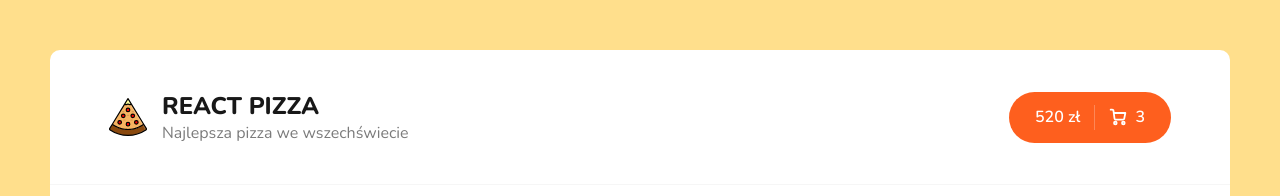
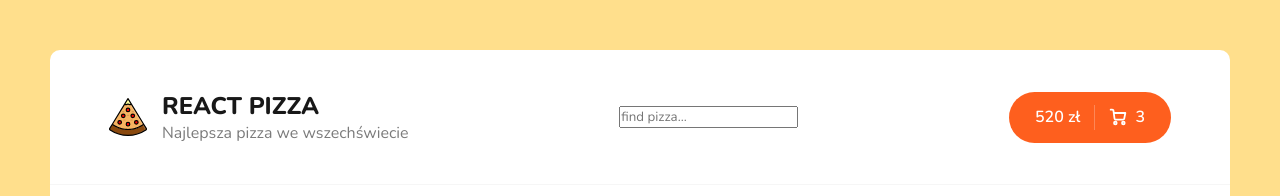
Before and after one commit to Laytep/Pizza-Store, a React (Create React App) app: page / in a window 1280 px wide. Shown: the top 196 px of the page. Built offline with nearby package versions, Linux system fonts and the light colour scheme; no server answers.

Commit message:
Add search module

```diff
--- a/src/components/Header.jsx
+++ b/src/components/Header.jsx
@@ -1,5 +1,6 @@
 import { Link } from 'react-router-dom';
 import logoSvg from '../assets/img/pizza-logo.svg';
+import Search from './SearchBlock';
 
 function Header() {
   return (
@@ -14,6 +15,7 @@ function Header() {
             </div>
           </div>
         </Link>
+        <Search />
         <div className="header__cart">
           <Link to="/cart" className="button button--cart">
             <span>520 zł</span>
--- /dev/null
+++ b/src/components/SearchBlock/index.jsx
@@ -0,0 +1,8 @@
+import React from 'react';
+import styles from './Search.module.scss';
+
+const Search = () => {
+  return <input className={styles.root} placeholder="find pizza..." />;
+};
+
+export default Search;
```
Also changed, not shown: src/components/SearchBlock/Search.module.scss (added).
